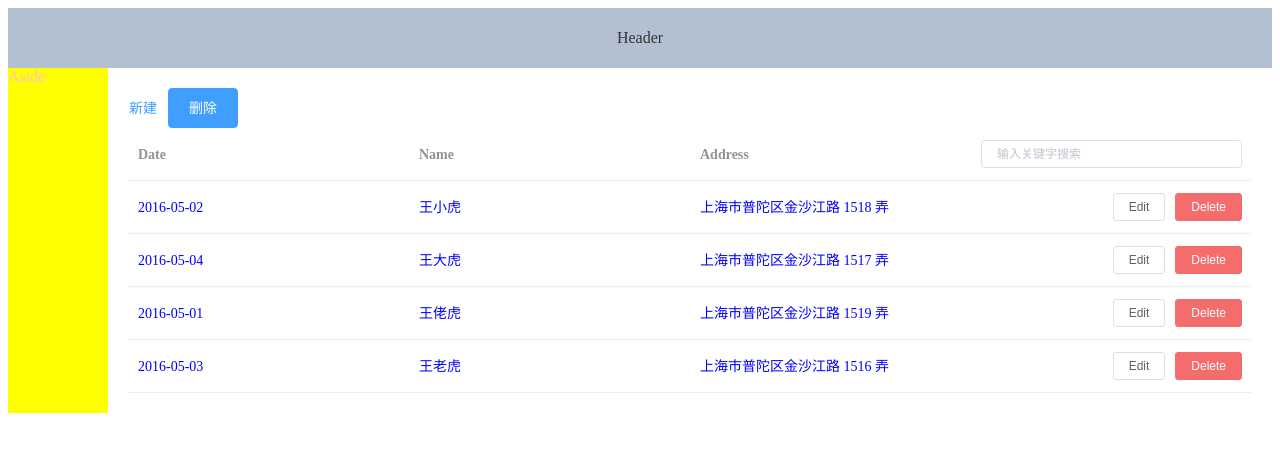
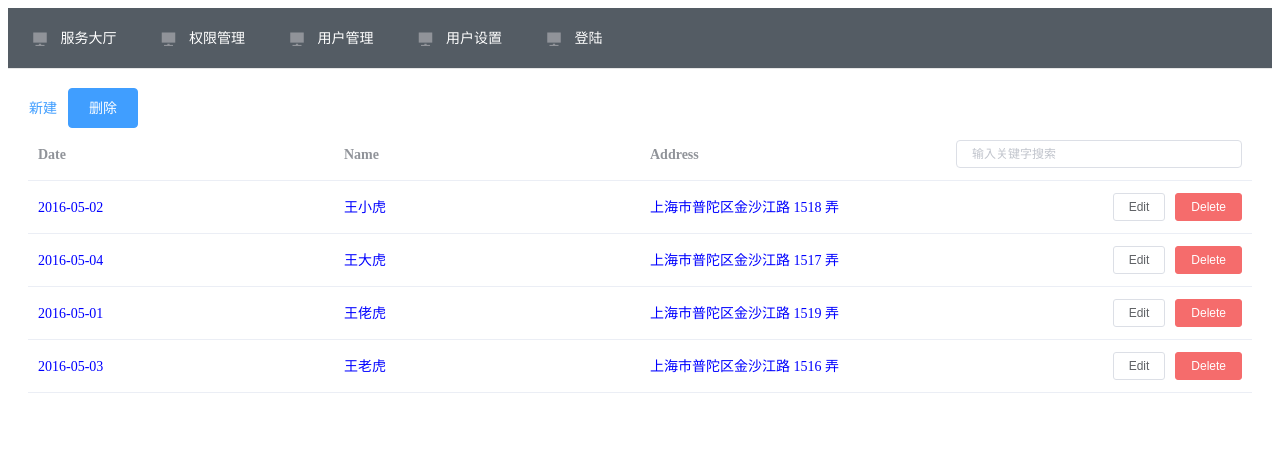
Before and after one commit to whale4u/element-ui-demo, a Vue app: page /home in a window 1280 px wide. Shown: the top 452 px of the page. Built offline with nearby package versions, Linux system fonts and the light colour scheme.

Commit message:
新增user界面

```diff
--- /dev/null
+++ b/http.js
@@ -0,0 +1,14 @@
+
+import axios from 'axios';
+
+export const getData = (url) => {
+    return new Promise((resolve, reject) => {
+        axios.get(url).then(res => {
+            if ([null, undefined,  ''].includes(res) || [null, undefined,  ''].includes(res.data)) reject('error');
+            let data = null;
+
+            if (res.data) data = res.data;
+            resolve(data);
+          })
+    });
+}
--- a/package.json
+++ b/package.json
@@ -8,6 +8,7 @@
     "lint": "vue-cli-service lint"
   },
   "dependencies": {
+    "axios": "^0.24.0",
     "core-js": "^3.6.5",
     "element-ui": "^2.15.6",
     "vue": "^2.6.11",
--- /dev/null
+++ b/public/model/data.json
@@ -0,0 +1,6 @@
+{
+    "success": true,
+    "data": {
+        "token": "dfedfqweffwef"
+    }
+}
--- a/src/pages/home/index.vue
+++ b/src/pages/home/index.vue
@@ -1,9 +1,63 @@
 <template>
 <el-container>
-  <el-header>Header</el-header>
+  <el-header>
+    <el-menu
+      :default-active="this.$route.path"
+      router mode="horizontal"
+      class="el-menu-vertical-demo"
+      @open="handleOpen"
+      @close="handleClose"
+      background-color="#545c64"
+      text-color="#fff"
+      active-text-color="#ffd04b">
+      <el-menu-item v-for="(item,i) in navList" :key="i" :index="item.name">
+        <template slot="title">
+          <i class="el-icon-s-platform"></i>
+          <span> {{ item.navItem }}</span>
+        </template>
+      </el-menu-item>
+    </el-menu>
+  </el-header>
   <el-container>
-    <el-aside width='100px'>Aside</el-aside>
-    <el-main>
+    <!-- <div>
+      <el-radio-group v-model="isCollapse" style="margin-bottom: 20px;">
+      <el-radio-button :label="false">展开</el-radio-button>
+      <el-radio-button :label="true">收起</el-radio-button>
+      </el-radio-group>
+      <el-menu default-active="1-4-1" class="el-menu-vertical-demo" @open="handleOpen" @close="handleClose" :collapse="isCollapse">
+      <el-submenu index="1">
+        <template slot="title">
+          <i class="el-icon-location"></i>
+          <span slot="title">导航一</span>
+        </template>
+        <el-menu-item-group>
+          <span slot="title">分组一</span>
+          <el-menu-item index="1-1">选项1</el-menu-item>
+          <el-menu-item index="1-2">选项2</el-menu-item>
+        </el-menu-item-group>
+        <el-menu-item-group title="分组2">
+          <el-menu-item index="1-3">选项3</el-menu-item>
+        </el-menu-item-group>
+        <el-submenu index="1-4">
+          <span slot="title">选项4</span>
+          <el-menu-item index="1-4-1">选项1</el-menu-item>
+        </el-submenu>
+      </el-submenu>
+      <el-menu-item index="2">
+        <i class="el-icon-menu"></i>
+        <span slot="title">导航二</span>
+      </el-menu-item>
+      <el-menu-item index="3" disabled>
+        <i class="el-icon-document"></i>
+        <span slot="title">导航三</span>
+      </el-menu-item>
+      <el-menu-item index="4">
+        <i class="el-icon-setting"></i>
+        <span slot="title">导航四</span>
+      </el-menu-item>
+    </el-menu>
+    </div> -->
+  <el-main>
   <el-row>
     <el-button type="text" @click="dialogFormVisible = true">新建</el-button>
     <el-button type="primary">删除</el-button>
@@ -70,6 +124,13 @@
     name: 'Home',
     data() {
       return {
+         navList:[
+            {name:'/components/ServiceHall',navItem:'服务大厅'},
+            {name:'/components/Management',navItem:'权限管理'},
+            {name:'/components/User',navItem:'用户管理'},
+            {name:'/users',navItem:'用户设置'},
+            {name:'/login',navItem:'登陆'},
+        ],
         tableData: [{
           date: '2016-05-02',
           name: '王小虎',
@@ -100,10 +161,17 @@
           resource: '',
           desc: ''
         },
-        formLabelWidth: '120px'
+        formLabelWidth: '120px',
+        isCollapse: true
       }
     },
     methods: {
+      handleOpen(key, keyPath) {
+        console.log(key, keyPath);
+      },
+      handleClose(key, keyPath) {
+        console.log(key, keyPath);
+      },
       handleEdit(index, row) {
         console.log(index, row);
       },
@@ -134,17 +202,19 @@
 </script>
 
 <style scoped>
-.el-header, .el-footer{
+.el-header {
+  padding: 0;
+}
+.el-footer{
   background-color: #B3C0D1;
   color: #333;
   text-align: center;
-  line-height: 60px;
 }
 
-.el-aside{
+/* .el-aside{
   color: pink;
   background-color: yellow;
-}
+} */
 
 .el-table{
   color: blue;
--- a/src/pages/login/index.vue
+++ b/src/pages/login/index.vue
@@ -18,7 +18,7 @@
               <el-button>重置</el-button>
           </el-form-item> -->
           <div>
-              <el-button id="button">登录</el-button>
+              <el-button id="button" @click="getToken">登录</el-button>
               <el-button id="button">重置</el-button>
           </div>
       </el-form>
@@ -27,12 +27,35 @@
 </template>
 
 <script>
+// import axios from 'axios';
+import { getData } from '../../../http'
 export default {
   name: 'Login',
   data () {
     return {
+      loginForm: {
         username: '',
         password: ''
+      }
+    }
+  },
+  mounted() {
+    this.getToken();
+  },
+  methods: {
+    getToken() {
+      // axios.get('/model/data.json').then(res => {
+      //   const data = res?.data?.data;
+      //   if(data?.token) {
+      //     location.href = '/home'
+      //   }
+      // })
+      getData('/model/data.json').then(res => {
+        console.log('res:', res);
+          if(res.token) {
+          location.href = '/home'
+        }
+      })
     }
   }
 }
--- /dev/null
+++ b/src/pages/user/index.vue
@@ -0,0 +1,37 @@
+<template>
+<div>
+  <div>{{user}}</div>
+</div>
+</template>
+
+<script>
+import axios from 'axios';
+// import { getData } from '../../../http'
+export default {
+  name: 'User',
+  data() {
+    return {
+      user: []
+    }
+  },
+  mounted() {
+    console.log('22312321')
+    this.getUser();
+  },
+  methods: {
+    getUser() {
+      axios.get('/model/user.json').then(res => {
+        console.log('user', res)
+        this.user.push(res)
+      })
+      // getData('/model/user.json').then(res => {
+      //   console.log(res);
+      //   this.user.push(res)
+      // })
+    }
+  }
+}
+</script>
+
+<style scoped>
+</style>
--- a/src/router/index.js
+++ b/src/router/index.js
@@ -2,6 +2,7 @@ import Vue from "vue"
 import Router from "vue-router"
 import Login from '@/pages/login/index'
 import Home from '@/pages/home/index'
+import User from '@/pages/user/index'
 
 Vue.use(Router)
 
@@ -16,6 +17,11 @@ export default new Router({
             path: '/home',
             name: 'Home',
             component: Home
+        },
+        {
+            path: '/user',
+            name: 'User',
+            component: User
         }
     ],
     // 修改此处！解决路由不生效问题！
```
Also changed, not shown: public/model/user.json (added, +8 -0 lines), 1 other file (tests, documents, lock files or other folders).
